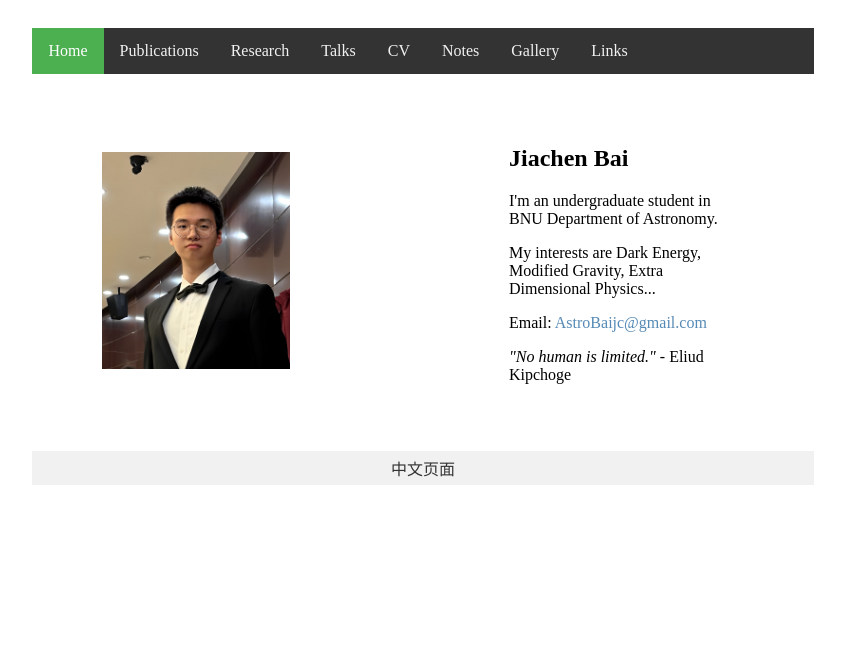
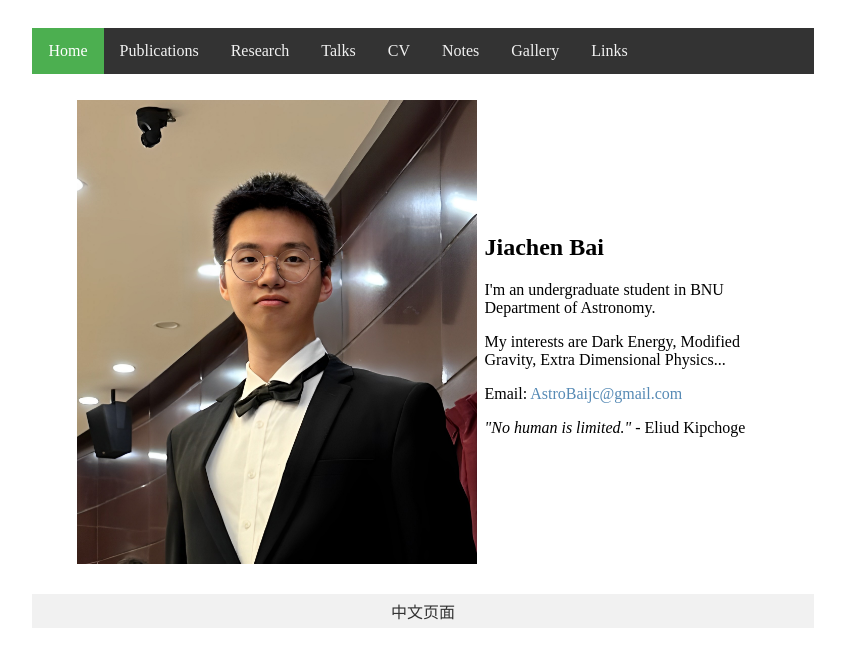
Before and after one commit to AstroBai/astrobai.github.io, a plain HTML site: page index.html in a window 1280 px wide. Shown: the whole page, without its empty margins (217-1062 px from the left). Drawn offline with Linux system fonts and the light colour scheme.

Commit message:
Update index.html

```diff
--- a/index.html
+++ b/index.html
@@ -27,13 +27,15 @@
         </div>
 
         <div class="content">
-            <table cellspacing=30>
+            <table cellspacing="5" align="center" border="0">
                 <tr>
-                    <td>
-                        <img src="https://astrobai.github.io/pics/me.jpg" style="width:50%; height:auto" alt="Me" title="Me" />
+                    <td align="center">
+                        <a target="_blank" href="https://astrobai.github.io/pics/me.jpg">
+                        <img src="https://astrobai.github.io/pics/me.jpg" alt="Me" width="400" title="Me">
+                        </a>
                     </td>
                     <td>
-                        <h2>Jiachen Bai</h2>
+                    <h2>Jiachen Bai</h2>
                         <p>I'm an undergraduate student in BNU Department of Astronomy.</p>
                         <p>My interests are Dark Energy, Modified Gravity, Extra Dimensional Physics...</p>
                         <p>Email: <a href="AstroBaijc@gmail.com">AstroBaijc@gmail.com</a></p>
@@ -43,6 +45,7 @@
                     </td>
                 </tr>
             </table>
+
         </div>
 
         <div class="footer">
```
